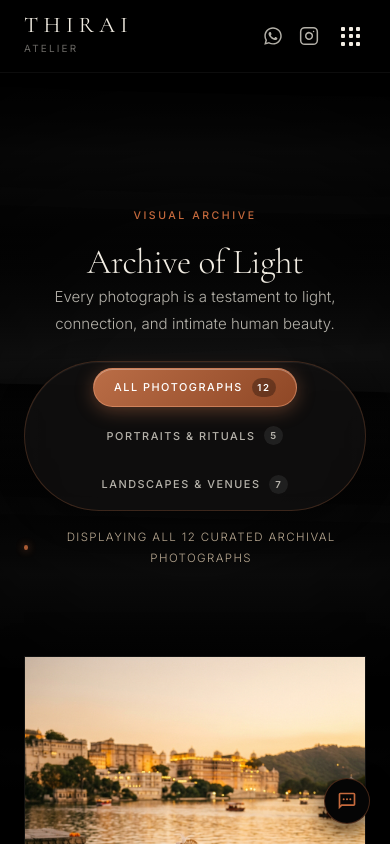
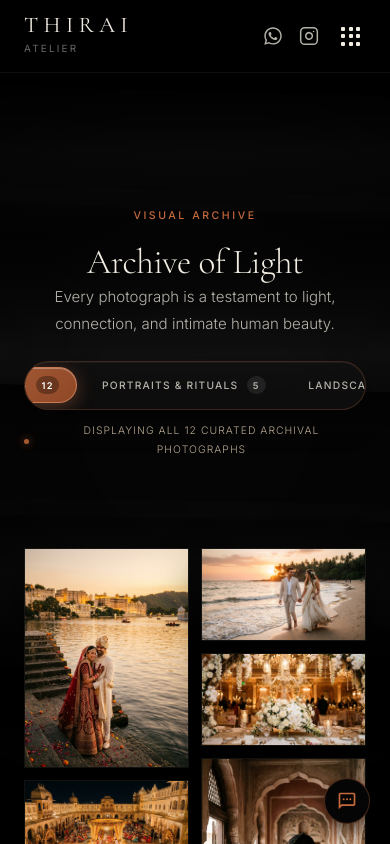
Before and after one commit to vishalcodes404/Thirai, a Next.js app: page /gallery in a window 390 px wide. Shown: the top 844 px of the page. Built offline with nearby package versions, Linux system fonts and the light colour scheme.

Commit message:
Harmonize mobile layout with laptop aesthetic: single-capsule pill filters, 2-column editorial masonry, and optimized hero video view

```diff
--- a/app/globals.css
+++ b/app/globals.css
@@ -2544,8 +2544,8 @@ ul, ol {
 
   .project { grid-template-columns: 1fr !important; gap: var(--sp-md); }
   .project .project__image { order: 1 !important; }
-  .project .project__info { order: 2 !important; padding: var(--sp-sm) 0; text-align: center; }
-  .project__link { justify-content: center; }
+  .project .project__info { order: 2 !important; padding: var(--sp-sm) 0; text-align: left; }
+  .project__link { justify-content: flex-start; }
 
   .films__grid { grid-template-columns: repeat(2, 1fr); }
 
@@ -2565,15 +2565,130 @@ ul, ol {
 @media(max-width: 640px) {
   .site-header__inner { padding: 0.9rem var(--gutter); }
   .floating-contact__pill { display: none; }
-  .floating-contact { bottom: 20px; right: 20px; }
+  .floating-contact { bottom: 20px; right: 20px; z-index: 99; }
 
   .section { padding: var(--sp-xl) 0; }
 
-  /* Mobile Hero */
+  /* Mobile Hero Cinema — Unobstructed, Vivid, Symmetrical like Laptop */
+  .hero-cinema {
+    height: 100svh;
+    height: 100dvh;
+    min-height: 560px;
+  }
+
+  .hero-cinema__video {
+    object-position: center 36%; /* Frames groom/couple and golden sunset on mobile without cutoffs */
+  }
+
+  .hero-cinema__vignette-top {
+    height: 18%;
+    background: linear-gradient(to bottom, rgba(5, 5, 5, 0.45) 0%, transparent 100%);
+  }
+
+  .hero-cinema__fade-bottom {
+    height: 22%;
+    background: linear-gradient(to bottom, transparent 0%, rgba(5, 5, 5, 0.3) 45%, rgba(5, 5, 5, 0.8) 85%, #050505 100%);
+  }
+
+  .hero-cinema__content {
+    padding: clamp(4.5rem, 9vh, 5.5rem) var(--gutter) clamp(1.8rem, 4vh, 2.5rem);
+  }
+
   .hero-cinema__bottom-bar {
+    display: flex;
+    flex-direction: row !important;
+    justify-content: space-between !important;
+    align-items: flex-end !important;
+    width: 100%;
+    gap: 0.8rem;
+  }
+
+  .hero-cinema__caption {
+    gap: 0.25rem;
+  }
+
+  .hero-cinema__atelier-badge {
+    font-size: 1.15rem;
+    letter-spacing: 0.22em;
+  }
+
+  .hero-cinema__atelier-sub {
+    font-size: 0.58rem;
+    letter-spacing: 0.24em;
+  }
+
+  .hero-cinema__sound-toggle {
+    margin-top: 0.4rem;
+    padding: 0.32rem 0.72rem;
+    font-size: 0.62rem;
+  }
+
+  .hero-cinema__scroll {
+    display: flex;
     flex-direction: column;
-    align-items: flex-start;
-    gap: 1.5rem;
+    align-items: center;
+    gap: 0.4rem;
+  }
+
+  .hero-cinema__scroll-label {
+    font-size: 0.58rem;
+    letter-spacing: 0.22em;
+  }
+
+  .hero-cinema__scroll-line {
+    height: 32px;
+  }
+
+  /* Mobile Luxury Pill Filter (Identical Single-Line Capsule to Laptop) */
+  .atelier-filter-wrapper,
+  .work-filter-wrapper {
+    width: 100%;
+    margin: 1.2rem 0 2.2rem;
+    padding: 0;
+  }
+
+  .atelier-filter-bar,
+  .work-filter-bar {
+    display: flex;
+    flex-wrap: nowrap;
+    overflow-x: auto;
+    -webkit-overflow-scrolling: touch;
+    scrollbar-width: none;
+    -ms-overflow-style: none;
+    padding: 0.35rem 0.55rem;
+    gap: 0.45rem;
+    max-width: 100%;
+    border-radius: 9999px;
+  }
+
+  .atelier-filter-bar::-webkit-scrollbar,
+  .work-filter-bar::-webkit-scrollbar {
+    display: none;
+  }
+
+  .atelier-filter-btn,
+  .work-filter-btn {
+    flex-shrink: 0;
+    padding: 0.48rem 1.05rem;
+    font-size: 0.64rem;
+    letter-spacing: 0.12em;
+    white-space: nowrap;
+  }
+
+  .atelier-filter-badge,
+  .work-filter-badge {
+    min-width: 1.15rem;
+    height: 1.15rem;
+    font-size: 0.58rem;
+  }
+
+  .atelier-filter-status,
+  .work-filter-status {
+    font-size: 0.65rem;
+    letter-spacing: 0.1em;
+    margin-top: 0.8rem;
+    text-align: center;
+    justify-content: center;
   }
 
   /* Mobile Our Approach: Staggered flow */
@@ -2603,7 +2718,15 @@ ul, ol {
   .films__grid { grid-template-columns: 1fr; }
   .stats__grid { grid-template-columns: 1fr 1fr; gap: var(--sp-sm); }
   .form-row { grid-template-columns: 1fr; }
-  .masonry { columns: 1; }
+
+  /* Mobile Masonry — 2 Columns for Rich Editorial Feel like Laptop */
+  .masonry {
+    columns: 2;
+    column-gap: 0.75rem;
+  }
+  .masonry__item {
+    margin-bottom: 0.75rem;
+  }
 
   .footer__wordmark-container { flex-direction: column; gap: 0.5rem; }
   .footer__columns { grid-template-columns: 1fr; gap: var(--sp-md); }
```
Also changed, not shown: components/Hero.js (+10 -1 lines).
